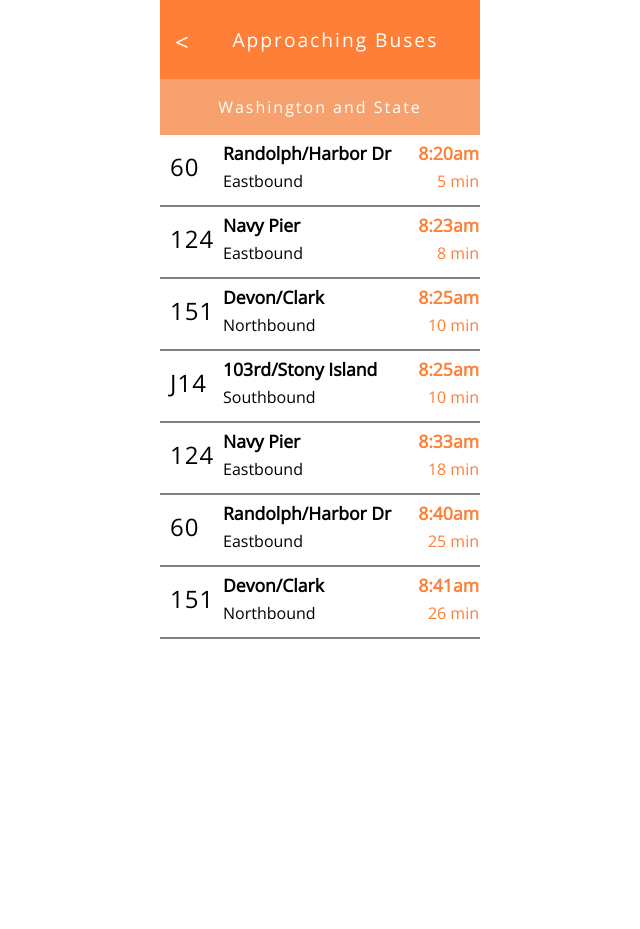
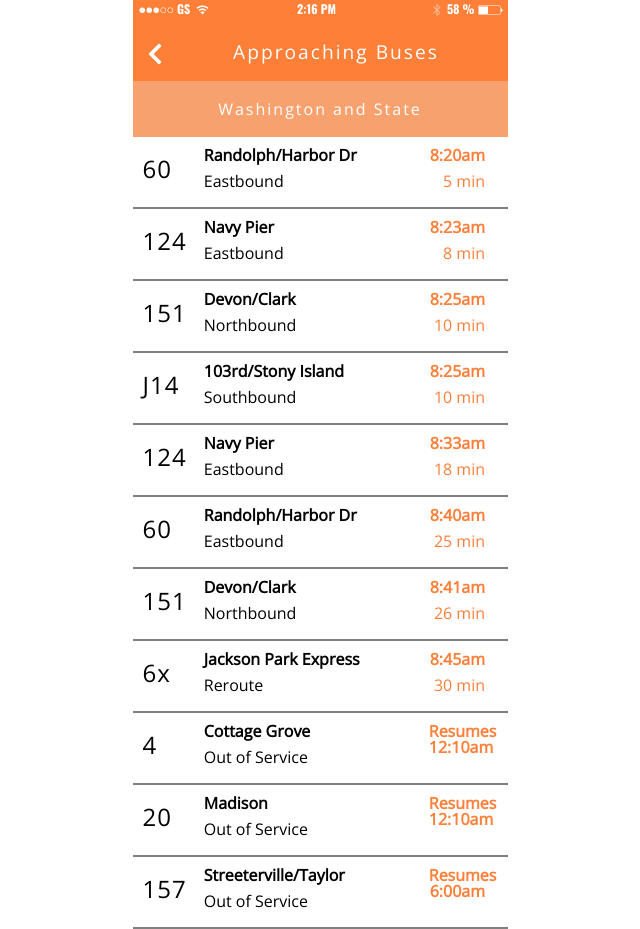
Before and after one commit to jadefeng/busybus, a plain HTML site: page index.html in a window 1280 px wide. Shown: the whole page, without its empty margins (320-960 px from the left). Before the commit the page ends 800 px from the top, so only its background shows below. Drawn offline with nearby package versions, Linux system fonts and the light colour scheme.

Commit message:
revisions including adding status bar, turning divs into sections and lists, and adding more bus details

```diff
--- a/css/style.css
+++ b/css/style.css
@@ -1,13 +1,19 @@
 .container {
-	width: 320px;
+	width: 375px; /*iphone screen*/
 	margin: 0 auto;
 	background-color: #FD7F38;
 	font-family: 'Open Sans', sans-serif;
 }
 
+.statusbar {
+	width:100%;
+	top: 0px;
+	margin-top: 0px;
+}
+
 nav {
-	padding-top: 30px;
-	padding-bottom: 30px;
+	padding-top: 20px;
+	padding-bottom: 20px;
 	color: white;
 }
 
@@ -65,15 +71,19 @@ nav > h1 {
 	padding-left: 5px;
 }
 
+
+.bus_card > .frequency {
+	width: 15%;
+	float: left;
+	color: #FD7F38;
+	text-align: right;
+}
+
 .destination > h1, .frequency > h1 {
-	font-size: 1.1em;
 	font-weight: bold;
 	padding-bottom: 10px;
 }
 
-.bus_card > .frequency {
-	width: 20%;
-	float: left;
-	color: #FD7F38;
-	text-align: right;
+ol {
+  list-style: none;
 }
--- a/index.html
+++ b/index.html
@@ -5,113 +5,176 @@
 	<link href="https://fonts.googleapis.com/css?family=Open+Sans" rel="stylesheet">
 	<link rel="stylesheet" type="text/css" href="css/reset.css">
 	<link rel="stylesheet" type="text/css" href="css/style.css">
+	<link rel="stylesheet" href="https://use.fontawesome.com/releases/v5.3.1/css/all.css" integrity="sha384-mzrmE5qonljUremFsqc01SB46JvROS7bZs3IO2EmfFsd15uHvIt+Y8vEf7N7fWAU" crossorigin="anonymous">
+
 </head>
 <body>
 <div class="container">
+	<img class="statusbar" alt="status bar" src="image/statusbar.png">
 	<nav>
-		<h1 class="arrow">&#60;</h1>
+
+		<h1 class="arrow"><i class="fas fa-chevron-left"></i></h1>
 		<h1>Approaching Buses</h1>
 	</nav>
+
 	<div class="bus_stop">
 		<h2>Washington and State</h2>
 	</div>
-	<div class="bus_container">
-		<div class="bus_card">
-			<div class="line">60</div>
-			<div class="destination">
+
+	<section class="bus_container">
+		<ol class="bus_card">
+			<li class="line">60</li>
+			<li class="destination">
 				<h1>Randolph/Harbor Dr</h1>
-				<h2>Eastbound</h2>
-			</div>
-			<div class="frequency">
+				<h2>Eastbound</ul>
+			</li>
+			<li class="frequency">
 				<h1>8:20am</h1>
 				<h2>5 min</h2>
-			</div>
-		</div>
-	</div>
+			</li>
+		</ol>
+	</section>
 
-	<div class="bus_container">
-		<div class="bus_card">
-			<div class="line">124</div>
-			<div class="destination">
+	<section class="bus_container">
+		<ol class="bus_card">
+			<li class="line">124</li>
+			<li class="destination">
 				<h1>Navy Pier</h1>
-				<h2>Eastbound</h2>
-			</div>
-			<div class="frequency">
+				<h2>Eastbound</ul>
+			</li>
+			<li class="frequency">
 				<h1>8:23am</h1>
 				<h2>8 min</h2>
-			</div>
-		</div>
-	</div>
+			</li>
+		</ol>
+	</section>
 
-	<div class="bus_container">
-		<div class="bus_card">
-			<div class="line">151</div>
-			<div class="destination">
+	<section class="bus_container">
+		<ol class="bus_card">
+			<li class="line">151</li>
+			<li class="destination">
 				<h1>Devon/Clark</h1>
 				<h2>Northbound</h2>
-			</div>
-			<div class="frequency">
+			</li>
+			<li class="frequency">
 				<h1>8:25am</h1>
 				<h2>10 min</h2>
-			</div>
-		</div>
-	</div>
+			</li>
+		</ol>
+	</section>
 
-	<div class="bus_container">
-		<div class="bus_card">
-			<div class="line">J14</div>
-			<div class="destination">
+
+	<section class="bus_container">
+		<ol class="bus_card">
+			<li class="line">J14</li>
+			<li class="destination">
 				<h1>103rd/Stony Island</h1>
 				<h2>Southbound</h2>
-			</div>
-			<div class="frequency">
+			</li>
+			<li class="frequency">
 				<h1>8:25am</h1>
 				<h2>10 min</h2>
-			</div>
-		</div>
-	</div>
+			</li>
+		</ol>
+	</section>
 
-	<div class="bus_container">
-		<div class="bus_card">
-			<div class="line">124</div>
-			<div class="destination">
+
+	<section class="bus_container">
+		<ol class="bus_card">
+			<li class="line">124</li>
+			<li class="destination">
 				<h1>Navy Pier</h1>
-				<h2>Eastbound</h2>
-			</div>
-			<div class="frequency">
+				<h2>Eastbound</ul>
+			</li>
+			<li class="frequency">
 				<h1>8:33am</h1>
 				<h2>18 min</h2>
-			</div>
-		</div>
-	</div>
+			</li>
+		</ol>
+	</section>
 
-	<div class="bus_container">
-		<div class="bus_card">
-			<div class="line">60</div>
-			<div class="destination">
+
+	<section class="bus_container">
+		<ol class="bus_card">
+			<li class="line">60</li>
+			<li class="destination">
 				<h1>Randolph/Harbor Dr</h1>
-				<h2>Eastbound</h2>
-			</div>
-			<div class="frequency">
+				<h2>Eastbound</ul>
+			</li>
+			<li class="frequency">
 				<h1>8:40am</h1>
 				<h2>25 min</h2>
-			</div>
-		</div>
-	</div>
+			</li>
+		</ol>
+	</section>
 
-	<div class="bus_container">
-		<div class="bus_card">
-			<div class="line">151</div>
-			<div class="destination">
+	<section class="bus_container">
+		<ol class="bus_card">
+			<li class="line">151</li>
+			<li class="destination">
 				<h1>Devon/Clark</h1>
-				<h2>Northbound</h2>
-			</div>
-			<div class="frequency">
+				<h2>Northbound</ul>
+			</li>
+			<li class="frequency">
 				<h1>8:41am</h1>
 				<h2>26 min</h2>
-			</div>
-		</div>
-	</div>
+			</li>
+		</ol>
+	</section>
+
+	<section class="bus_container">
+		<ol class="bus_card">
+			<li class="line">6x</li>
+			<li class="destination">
+				<h1>Jackson Park Express</h1>
+				<h2>Reroute</ul>
+			</li>
+			<li class="frequency">
+				<h1>8:45am</h1>
+				<h2>30 min</h2>
+			</li>
+		</ol>
+	</section>
+
+
+	<section class="bus_container">
+		<ol class="bus_card">
+			<li class="line">4</li>
+			<li class="destination">
+				<h1>Cottage Grove</h1>
+				<h2>Out of Service</ul>
+			</li>
+			<li class="frequency">
+				<h1>Resumes 12:10am</h1>
+			</li>
+		</ol>
+	</section>
+
+	<section class="bus_container">
+		<ol class="bus_card">
+			<li class="line">20</li>
+			<li class="destination">
+				<h1>Madison</h1>
+				<h2>Out of Service</ul>
+			</li>
+			<li class="frequency">
+				<h1>Resumes 12:10am</h1>
+			</li>
+		</ol>
+	</section>
+
+	<section class="bus_container">
+		<ol class="bus_card">
+			<li class="line">157</li>
+			<li class="destination">
+				<h1>Streeterville/Taylor</h1>
+				<h2>Out of Service</ul>
+			</li>
+			<li class="frequency">
+				<h1>Resumes 6:00am</h1>
+			</li>
+		</ol>
+	</section>
 </div>
 </body>
 </html>
```
Also changed, not shown: image/statusbar.png (added), 1 other file.
